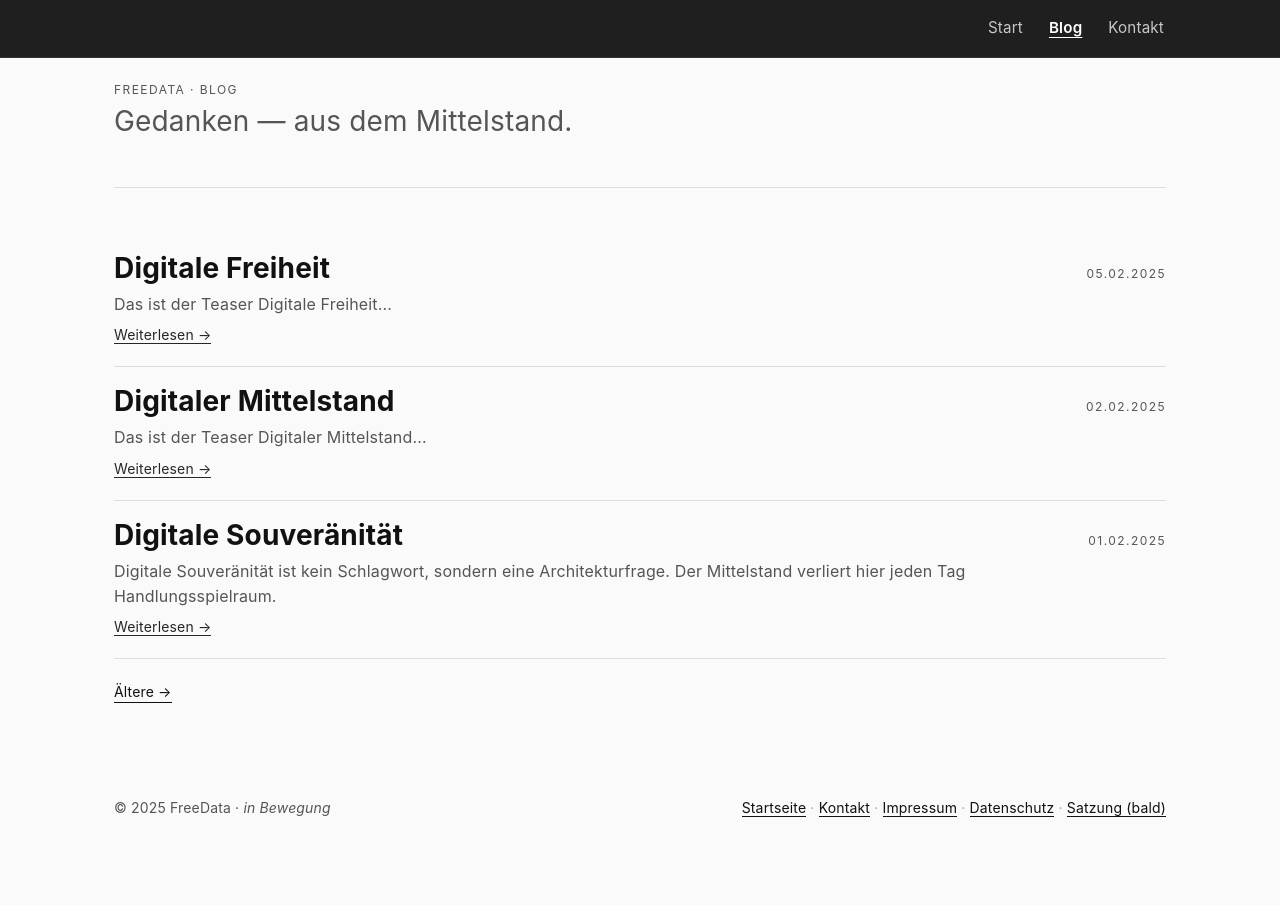
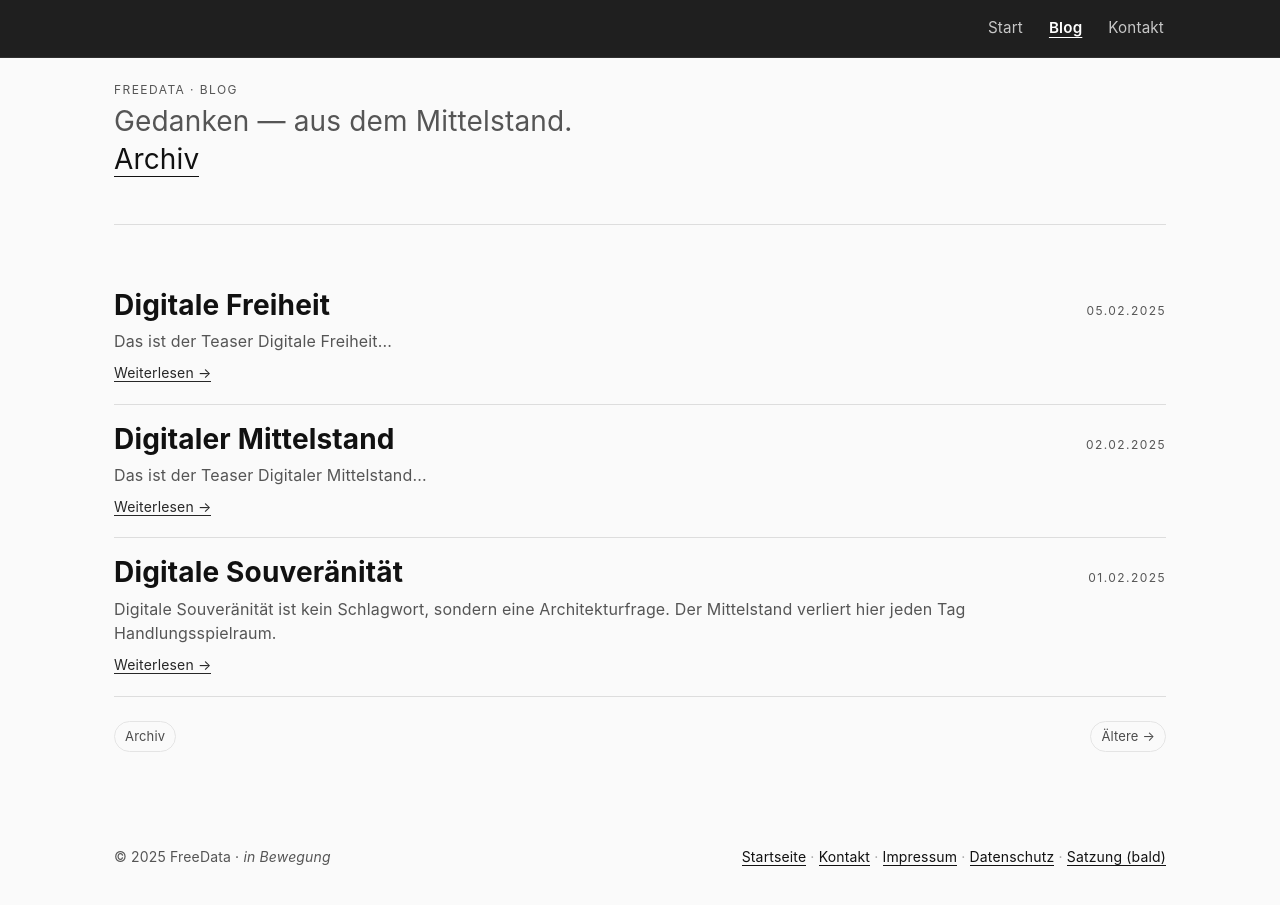
Before and after one commit to freedata-coop/freedata-coop.github.io, a Jekyll site: the page built from blog/index.html, in a window 1280 px wide and 939 px high. Shown: the top 905 px of the window. Built offline with Jekyll 4.4.1, drawn with Linux system fonts in a browser that asks for light colours; the list of posts is cut into pages by our own code.

Commit message:
design pager

```diff
--- a/assets/custom.css
+++ b/assets/custom.css
@@ -223,15 +223,32 @@ blog-teaser{ display:none; }
 
 /* ================= Pager ================= */
 
+/* Pager pills, same design as year-nav */
 .pager{
   display:flex;
   justify-content:space-between;
+  align-items:center;
+  gap:10px;
   margin-top:24px;
-  font-size:14px;
+  font-size:13px;
 }
+
 .pager a{
-  border-bottom:1px solid var(--fg);
+  border:1px solid var(--line);
+  padding:6px 10px;
+  border-radius:999px;
   text-decoration:none;
+  color:var(--fg);
+  opacity:.75;
+}
+
+.pager a:hover{ opacity:1; }
+
+/* Optional: Archiv-Link in der Mitte etwas stärker */
+.pager a.pager-archive{
+  opacity:1;
+  font-weight:600;
+  border-color: var(--fg);
 }
 
 /* ================= Jahres-Nav ================= */
@@ -260,3 +277,57 @@ blog-teaser{ display:none; }
   text-transform:uppercase;
   color:var(--muted);
 }
+
+/* Year nav pills */
+.year-nav{
+  display:flex;
+  flex-wrap:wrap;
+  gap:10px;
+  margin:0 0 18px 0;
+  font-size:13px;
+}
+
+.year-nav a{
+  border:1px solid var(--line);
+  padding:6px 10px;
+  border-radius:999px;
+  text-decoration:none;
+  color:var(--fg);
+  opacity:.75;
+  transition:opacity .15s ease, border-color .15s ease;
+}
+
+.year-nav a:hover{ opacity:1; }
+
+/* Active year via :target */
+/* Wenn ein Jahr "angesteuert" wird, highlight den passenden Nav-Link */
+.year-archive .year-head:target{
+  scroll-margin-top: 80px; /* damit Kopf nicht unter Nav klebt */
+}
+
+.year-nav a.is-active{
+  opacity:1;
+  font-weight:600;
+  border-color: var(--fg);
+}
+
+/* Pure CSS highlight des aktiven Jahres */
+.year-archive .year-head:target::after{
+  content:"";
+  display:block;
+  margin-top:8px;
+  height:2px;
+  width:42px;
+  background: var(--fg);
+  opacity:.9;
+}
+
+/* ================= Archiv-link ================= */
+
+.archive-link{
+  font-size:14px;
+  border-bottom:1px solid var(--fg);
+  text-decoration:none;
+  opacity:.8;
+}
+.archive-link:hover{ opacity:1; }
--- a/blog/index.html
+++ b/blog/index.html
@@ -7,7 +7,9 @@ theme: light
 <section class="blog-hero">
   <div class="kicker">FreeData · Blog</div>
   <!-- <h1>{{ page.title }}</h1> -->
-  <p class="lead">Gedanken — aus dem Mittelstand.</p>
+  <p class="lead">Gedanken — aus dem Mittelstand.
+    <a class="pager-archive" href="/blog/archiv/">Archiv</a>
+  </p>
 </section>
 
 <hr class="divider"/>
@@ -39,6 +41,7 @@ theme: light
   {% if paginator.previous_page %}
     <a href="{{ paginator.previous_page_path }}">← Neuere</a>
   {% endif %}
+  <a href="/blog/archiv/">Archiv</a>
   {% if paginator.next_page %}
     <a href="{{ paginator.next_page_path }}">Ältere →</a>
   {% endif %}
```
Also changed, not shown: blog/archiv.md (+2 -1 lines).
